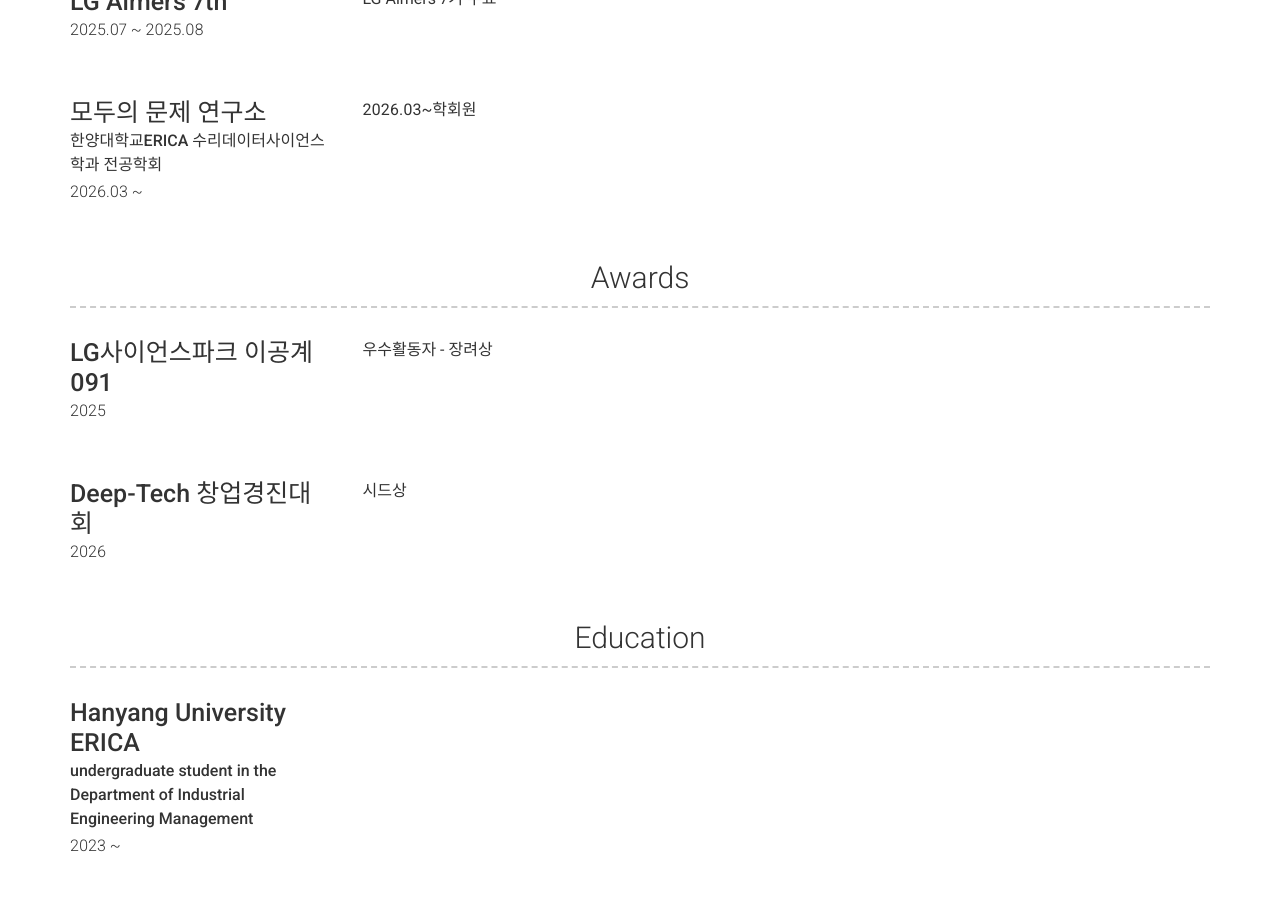
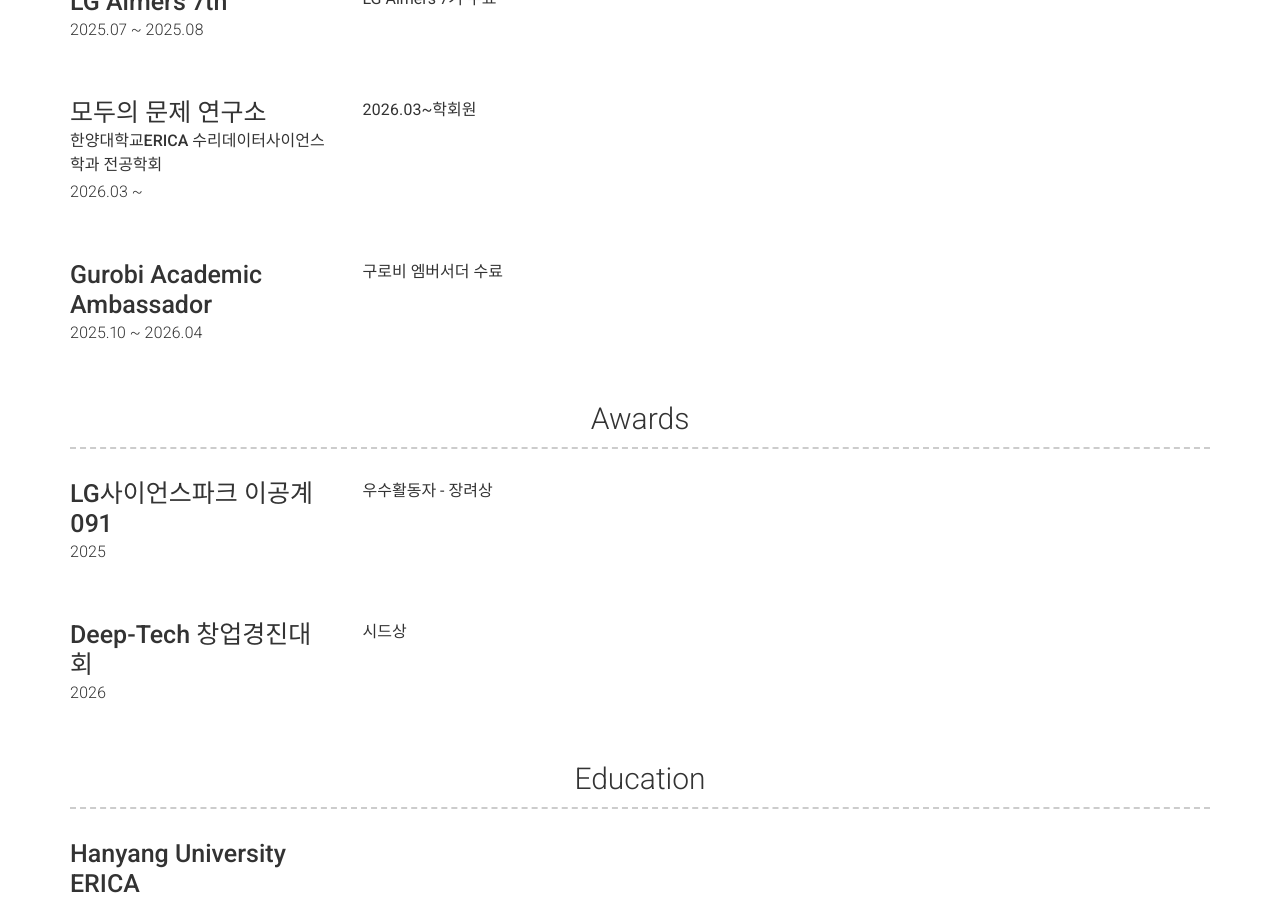
Before and after one commit to jyheo04/jyheo04.github.io, a Jekyll site: the page built from index.md, in a window 1280 px wide and 900 px high, scrolled down 2025 px. Built offline with Jekyll 4.4.1, drawn with Linux system fonts in a browser that asks for light colours; nearby versions of some CDN libraries.

Commit message:
Add Gurobi Academic Ambassador activity

```diff
--- a/_config.yml
+++ b/_config.yml
@@ -134,6 +134,11 @@ content:
         caption: 2026.03 ~
         description: | # this will include new lines to allow paragraphs
           2026.03~학회원
+      - layout: left
+        title: Gurobi Academic Ambassador
+        caption: 2025.10 ~ 2026.04
+        description: | # this will include new lines to allow paragraphs
+          구로비 엠버서더 수료
 
   - title: Awards
     layout: list
```
